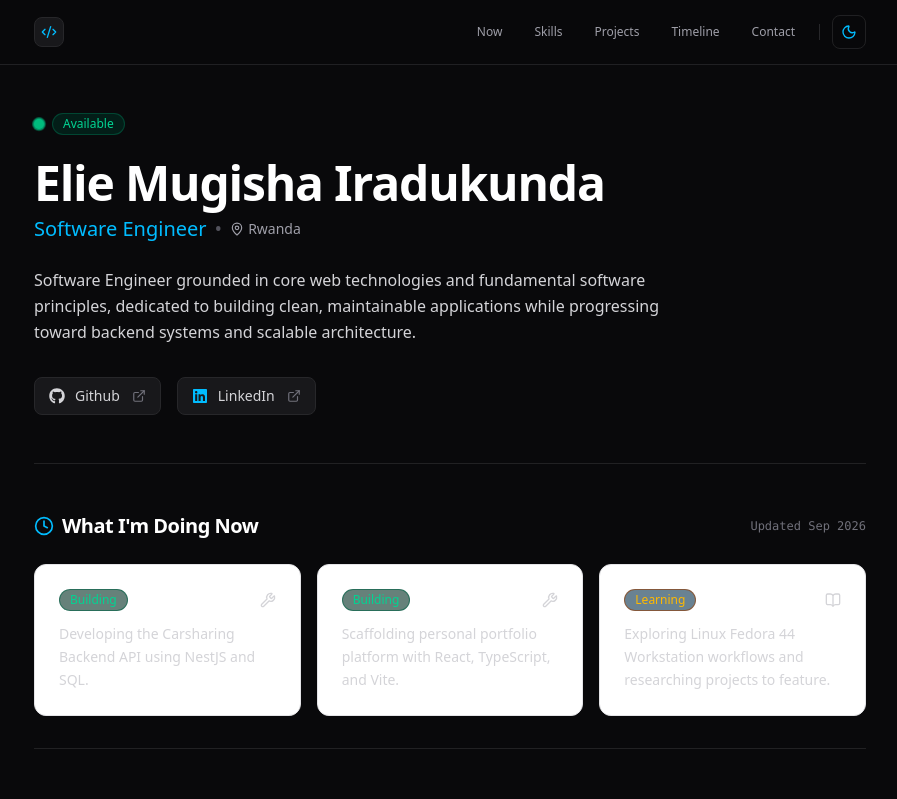
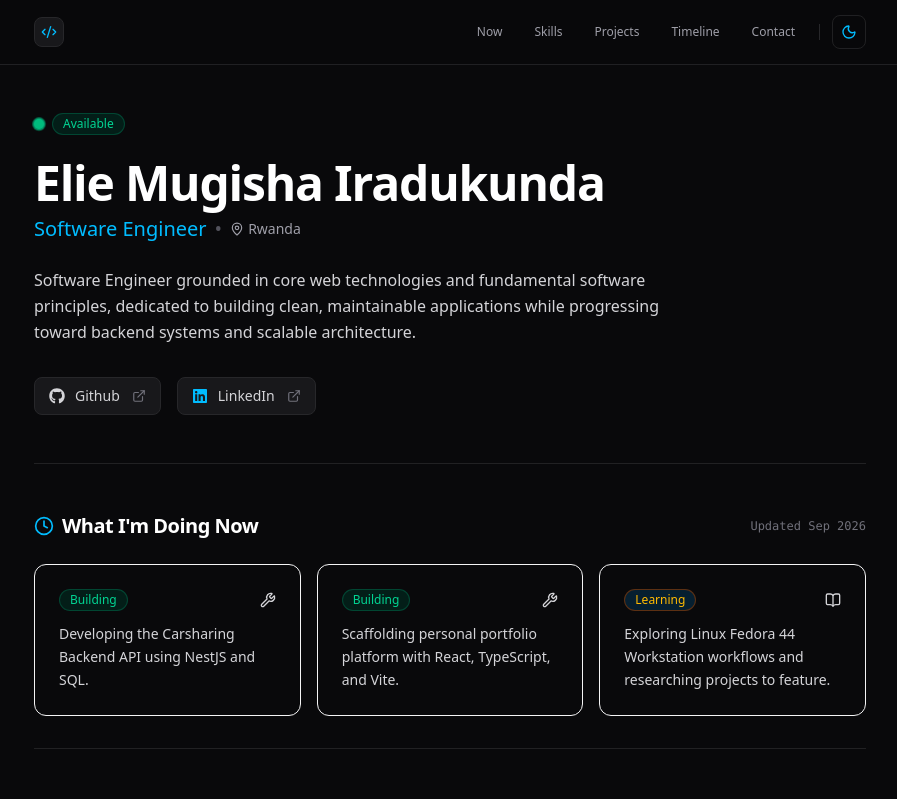
Before and after one commit to Elie-Mugisha/my-portfolio, a React (Vite) app: page / in a window 1280 px wide. Shown: the top 799 px of the page, without its empty margins (190-1087 px from the left). Built offline with nearby package versions, Linux system fonts and the light colour scheme.

Commit message:
style(css): configure Tailwind v4 custom dark variant directive for theme switching

```diff
--- a/src/index.css
+++ b/src/index.css
@@ -1,37 +1,20 @@
 @import 'tailwindcss';
 
+@custom-variant dark (&:where(.dark, .dark *));
+
 @layer base {
-    :root,
-    html.dark {
-        color-scheme: dark;
+    :root {
+        color-scheme: dark light;
         scroll-behavior: smooth;
-
-        --bg-main: #09090b;
-        --bg-card: #18181b;
-        --border-card: #27272a;
-        --text-primary: #f4f4f5;
-        --text-muted: #a1a1aa;
-        --text-heading: #ffffff;
-    }
-
-    html.light {
-        color-scheme: light;
-
-        --bg-main: #fafafa;
-        --bg-card: #ffffff;
-        --border-card: #e4e4e7;
-        --text-primary: #71717a;
-        --text-heading: #09090b;
     }
 
     body {
-        background-color: var(--bg-main);
-        color: var(--text-primary);
-        font-family: system-ui, -apple-system, BlinkMacSystemFont, 'Segoe UI', Roboto, Oxygen, Ubuntu, Cantarell, 'Open Sans', 'Helvetica Neue', sans-serif;
-        min-height: 100vh;
-        -webkit-font-smoothing: antialiased;
-        -moz-osx-font-smoothing: grayscale;
-        transition: background-color 0.25s ease, color 0.25s ease;
+       background-color: #09090b;
+       font-family: system-ui, -apple-system, BlinkMacSystemFont, 'Segoe UI', Roboto, Oxygen, Ubuntu, Cantarell, 'Open Sans', 'Helvetica Neue', sans-serif;
+       min-height: 100vh;
+       -webkit-font-smoothing: antialiased;
+       -moz-osx-font-smoothing: grayscale;
+       transition: background-color 0.25s ease, color 0.25s ease;
     }
 }
 
```
